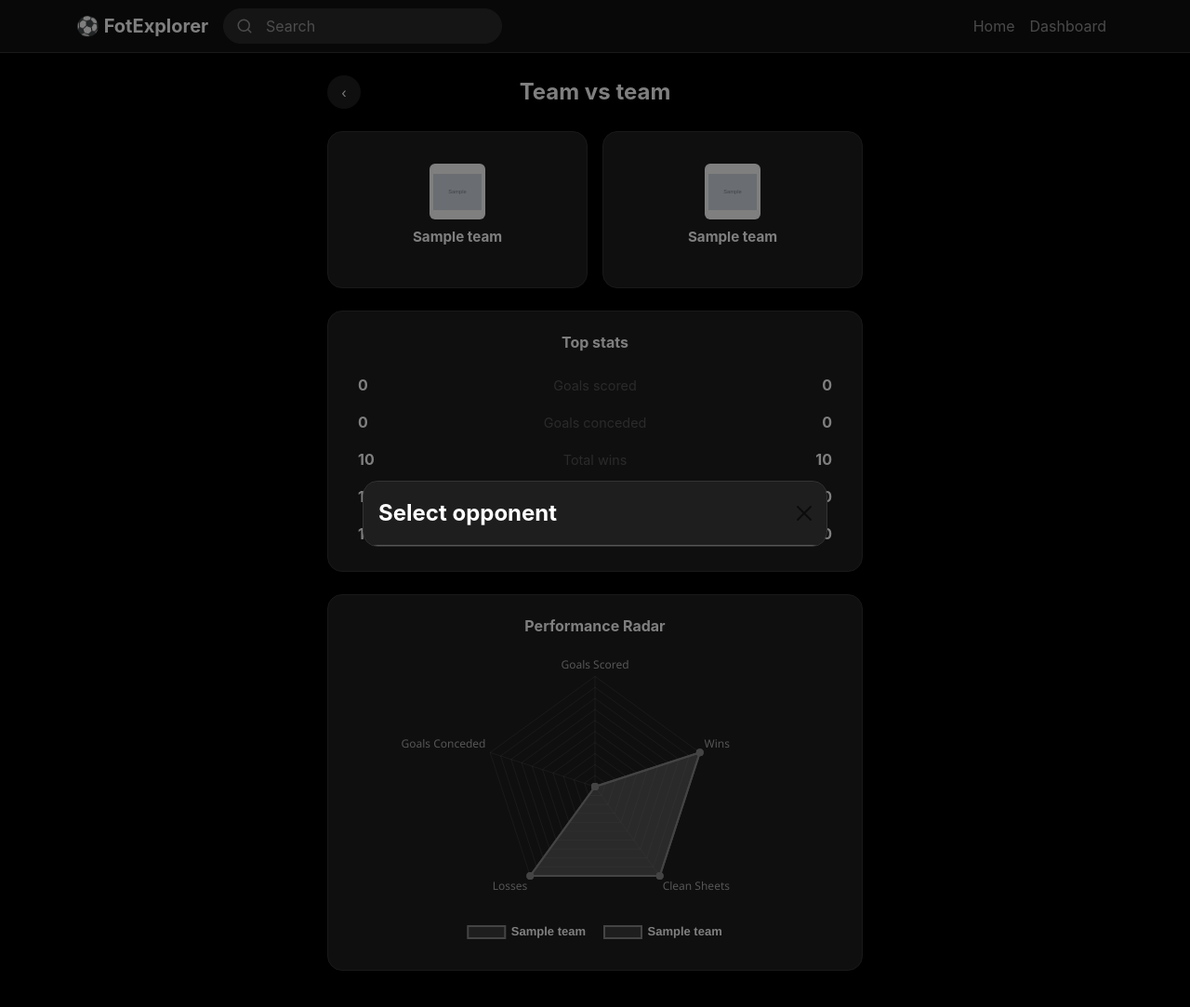
After one commit to ivedantmistry/SDP_Football_App_Project_2026, a Flask app: template templates/compare.html in a window 1280 px wide, after a click that opens the changed part. The commit adds this page. Shown: the top 1083 px of the page at 93% size. Run offline with Flask 3, Linux system fonts and the light colour scheme; the template is opened without the code that fills it: most values are stand-ins (such as "Sample title", 1, 10 or a date in 2020); grey boxes marked "Sample" are stand-in pictures; some libraries are stand-ins or nearby versions.

Commit message:
feat: implement FotMob-style team comparison with radar chart, dynamic colors, and robust API handling

```diff
--- a/app.py
+++ b/app.py
@@ -5,7 +5,6 @@ from flask import Flask, jsonify, render_template, request, redirect, url_for
 from api_client import (
     fetch_squad_from_api,
     get_team_coach,
-    get_team_fixtures,
     get_top_scorers,
     search_teams_list,
     get_exact_team,
@@ -243,9 +242,19 @@ def stadiums():
 
     if team_data:
         team_id = team_data["id"]
-        fixtures_data = get_team_fixtures(team_id)
 
-        # fixtures_data = api_manager.get_team_fixtures(team_id)
+        fixtures_data = api_manager.get_team_fixtures(team_id)
+
+        team_league_id = 39
+        if fixtures_data and fixtures_data.get("all_matches"):
+            league_counts = {}
+            for match in fixtures_data["all_matches"]:
+                lid = match.get("league_id")
+                if lid:
+                    league_counts[lid] = league_counts.get(lid, 0) + 1
+
+            if league_counts:
+                team_league_id = max(league_counts, key=league_counts.get)
 
         # Coach Lazy Loading Logic
         coach_data = db_manager.get_team_coach_local(team_id)
@@ -321,6 +330,7 @@ def stadiums():
             fixtures=fixtures_data,
             squad=final_squad,
             coach=coach_data,
+            team_league_id=team_league_id,
         )
     else:
         return f"<body style='background-color: #000; color: #fff; text-align: center;'><h1>Team '{team_query}' not found.</h1><a href='/' style='color: #fff;'>Try again</a></body>"
@@ -361,5 +371,89 @@ def dashboard():
     return render_template("dashboard.html")
 
 
+@app.route("/compare")
+def compare_teams():
+    """
+    Renders the Team vs Team comparison dashboard (FotMob style).
+    Requires a primary team (team1) and an optional secondary team (team2).
+    """
+    # Retrieve query parameters
+    team1_id = request.args.get("team1")
+    league_id = request.args.get("league", "39")  # Default to Premier League
+    season = 2024  # Current active season
+
+    # Redirect to home if the primary team ID is missing
+    if not team1_id:
+        return redirect(url_for("index"))
+
+    # Fetch statistics for the primary team
+    stats1 = api_manager.get_team_statistics(league_id, season, team1_id)
+    if not stats1:
+        return "<body style='background-color: #000; color: #fff; text-align: center; margin-top: 50px;'><h1>Statistics not available for this team.</h1></body>"
+
+    league_teams = api_manager.get_teams_in_league(league_id, season)
+
+    if league_teams:
+        league_teams.sort(key=lambda x: x["team"]["name"])
+
+    # Fetch statistics for the secondary team if selected by the user
+    team2_id = request.args.get("team2")
+    stats2 = None
+    if team2_id:
+        stats2 = api_manager.get_team_statistics(league_id, season, team2_id)
+
+    color1 = get_team_color(stats1["team"]["name"])
+    color2 = "#10b981"
+
+    if stats2:
+        color2 = get_team_color(stats2["team"]["name"])
+
+        if color1 == color2:
+            color2 = "#ffffff"
+
+    return render_template(
+        "compare.html",
+        stats1=stats1,
+        stats2=stats2,
+        league_id=league_id,
+        league_teams=league_teams,
+        color1=color1,
+        color2=color2,
+    )
+
+
+def get_team_color(team_name):
+    """Xác định màu sắc chủ đạo của đội bóng dựa vào tên."""
+    name = team_name.lower()
+
+    # Nhóm Đỏ (Red)
+    if any(
+        x in name
+        for x in [
+            "bayern",
+            "arsenal",
+            "liverpool",
+            "manchester united",
+            "roma",
+            "milan",
+        ]
+    ):
+        return "#ef4444"
+    elif any(x in name for x in ["chelsea", "everton", "schalke", "leicester"]):
+        return "#3b82f6"
+    elif any(x in name for x in ["manchester city", "lazio", "napoli"]):
+        return "#60a5fa"
+    elif any(x in name for x in ["dortmund", "villareal", "norwich"]):
+        return "#eab308"
+    elif any(x in name for x in ["real madrid", "tottenham", "juventus", "newcastle"]):
+        return "#f3f4f6"
+    elif any(x in name for x in ["paris", "psg"]):
+        return "#1e3a8a"
+
+    # Nếu đội bóng lạ, tạo màu ngẫu nhiên nhưng cố định theo tên
+    colors = ["#10b981", "#8b5cf6", "#f59e0b", "#06b6d4", "#ec4899"]
+    return colors[sum(ord(c) for c in name) % len(colors)]
+
+
 if __name__ == "__main__":
     app.run(debug=True, port=5000)
--- /dev/null
+++ b/templates/compare.html
@@ -0,0 +1,446 @@
+{% extends "base.html" %} {% block content %}
+<script src="https://cdn.jsdelivr.net/npm/chart.js"></script>
+
+<style>
+  .form-dot {
+    width: 8px;
+    height: 8px;
+    border-radius: 50%;
+    display: inline-block;
+  }
+  .form-w {
+    background-color: #10b981;
+  }
+  .form-d {
+    background-color: #6b7280;
+  }
+  .form-l {
+    background-color: #ef4444;
+  }
+</style>
+
+<div class="container-fluid mt-4" style="max-width: 600px; margin: 0 auto">
+  <div class="d-flex justify-content-between align-items-center mb-4">
+    <a
+      href="javascript:history.back()"
+      class="btn btn-sm text-white rounded-circle d-flex align-items-center justify-content-center"
+      style="
+        background-color: #1e1e1e;
+        width: 36px;
+        height: 36px;
+        text-decoration: none;
+      "
+    >
+      &lsaquo;
+    </a>
+    <h5 class="text-white mb-0 fw-bold">Team vs team</h5>
+    <div style="width: 36px"></div>
+  </div>
+
+  <div class="row g-3 mb-4">
+    <div class="col-6">
+      <div
+        class="widget-card d-flex flex-column align-items-center justify-content-center p-4 h-100"
+        style="
+          background-color: #1e1e1e;
+          border-radius: 16px;
+          border: 1px solid #333;
+        "
+      >
+        <div
+          class="bg-white rounded d-flex align-items-center justify-content-center p-1 mb-2"
+          style="width: 60px; height: 60px"
+        >
+          <img
+            src="{{ stats1.team.logo }}"
+            alt="Team 1"
+            style="width: 100%; height: 100%; object-fit: contain"
+          />
+        </div>
+        <span class="text-white fw-bold text-center" style="font-size: 0.95rem"
+          >{{ stats1.team.name }}</span
+        >
+
+        <div class="d-flex gap-1 mt-2">
+          {% set form1 = stats1.form or "" %} {% for char in form1[-5:] %}
+          <span
+            class="form-dot {% if char == 'W' %}form-w{% elif char == 'D' %}form-d{% else %}form-l{% endif %}"
+          ></span>
+          {% endfor %}
+        </div>
+      </div>
+    </div>
+
+    <div class="col-6">
+      <div
+        class="widget-card d-flex flex-column align-items-center justify-content-center p-4 h-100 transition-hover"
+        style="
+          background-color: #1e1e1e;
+          border-radius: 16px;
+          border: 1px solid #333;
+          cursor: pointer;
+        "
+        data-bs-toggle="modal"
+        data-bs-target="#selectTeamModal"
+      >
+        {% if stats2 %}
+        <div
+          class="bg-white rounded d-flex align-items-center justify-content-center p-1 mb-2"
+          style="width: 60px; height: 60px"
+        >
+          <img
+            src="{{ stats2.team.logo }}"
+            alt="Team 2"
+            style="width: 100%; height: 100%; object-fit: contain"
+          />
+        </div>
+        <span class="text-white fw-bold text-center" style="font-size: 0.95rem"
+          >{{ stats2.team.name }}</span
+        >
+
+        <div class="d-flex gap-1 mt-2">
+          {% set form2 = stats2.form or "" %} {% for char in form2[-5:] %}
+          <span
+            class="form-dot {% if char == 'W' %}form-w{% elif char == 'D' %}form-d{% else %}form-l{% endif %}"
+          ></span>
+          {% endfor %}
+        </div>
+
+        {% elif request.args.get('team2') %}
+        <div
+          class="rounded-circle d-flex align-items-center justify-content-center mb-2"
+          style="width: 50px; height: 50px; background-color: #ef4444"
+        >
+          <span class="text-white fw-bold">!</span>
+        </div>
+        <span class="text-danger fw-bold text-center" style="font-size: 0.9rem"
+          >API Busy</span
+        >
+        <span class="text-muted text-center" style="font-size: 0.75rem"
+          >Click to retry</span
+        >
+
+        {% else %}
+        <div
+          class="rounded-circle d-flex align-items-center justify-content-center mb-2"
+          style="width: 50px; height: 50px; background-color: #2b2b2b"
+        >
+          <span class="text-muted" style="font-size: 1.5rem; margin-top: -2px"
+            >+</span
+          >
+        </div>
+        <span class="text-success fw-bold text-center" style="font-size: 0.9rem"
+          >Select team</span
+        >
+        {% endif %}
+      </div>
+    </div>
+  </div>
+
+  <div class="modal fade" id="selectTeamModal" tabindex="-1" aria-hidden="true">
+    <div class="modal-dialog modal-dialog-centered modal-dialog-scrollable">
+      <div
+        class="modal-content"
+        style="
+          background-color: #1e1e1e;
+          border: 1px solid #333;
+          border-radius: 16px;
+        "
+      >
+        <div class="modal-header border-bottom border-secondary">
+          <h5 class="modal-title text-white fw-bold">Select opponent</h5>
+          <button
+            type="button"
+            class="btn-close btn-close-white"
+            data-bs-dismiss="modal"
+            aria-label="Close"
+          ></button>
+        </div>
+        <div class="modal-body p-0">
+          <div class="list-group list-group-flush rounded-bottom">
+            {% for item in league_teams %} {% if item.team.id != stats1.team.id
+            %}
+            <a
+              href="{{ url_for('compare_teams', team1=stats1.team.id, league=league_id, team2=item.team.id) }}"
+              class="list-group-item list-group-item-action d-flex align-items-center text-white border-bottom border-secondary transition-hover"
+              style="background-color: transparent; padding: 12px 20px"
+            >
+              <img
+                src="{{ item.team.logo }}"
+                style="
+                  width: 28px;
+                  height: 28px;
+                  object-fit: contain;
+                  margin-right: 15px;
+                "
+                class="bg-white rounded p-1"
+              />
+              <span class="fw-medium">{{ item.team.name }}</span>
+            </a>
+            {% endif %} {% endfor %}
+          </div>
+        </div>
+      </div>
+    </div>
+  </div>
+
+  {% if stats2 %} {% set tc1 = '#000' if color1 in ['#ffffff', '#eab308',
+  '#f3f4f6'] else '#fff' %} {% set tc2 = '#000' if color2 in ['#ffffff',
+  '#eab308', '#f3f4f6'] else '#fff' %} {% set goals1 = (stats1.get('goals',
+  {}).get('for', {}).get('total', {}).get('home') or 0) + (stats1.get('goals',
+  {}).get('for', {}).get('total', {}).get('away') or 0) %} {% set goals2 =
+  (stats2.get('goals', {}).get('for', {}).get('total', {}).get('home') or 0) +
+  (stats2.get('goals', {}).get('for', {}).get('total', {}).get('away') or 0) %}
+  {% set conceded1 = (stats1.get('goals', {}).get('against', {}).get('total',
+  {}).get('home') or 0) + (stats1.get('goals', {}).get('against',
+  {}).get('total', {}).get('away') or 0) %} {% set conceded2 =
+  (stats2.get('goals', {}).get('against', {}).get('total', {}).get('home') or 0)
+  + (stats2.get('goals', {}).get('against', {}).get('total', {}).get('away') or
+  0) %} {% set clean1 = stats1.get('clean_sheet', {}).get('total') or 0 %} {%
+  set clean2 = stats2.get('clean_sheet', {}).get('total') or 0 %} {% set wins1 =
+  stats1.get('fixtures', {}).get('wins', {}).get('total') or 0 %} {% set wins2 =
+  stats2.get('fixtures', {}).get('wins', {}).get('total') or 0 %} {% set losses1
+  = stats1.get('fixtures', {}).get('loses', {}).get('total') or 0 %} {% set
+  losses2 = stats2.get('fixtures', {}).get('loses', {}).get('total') or 0 %}
+
+  <div
+    class="widget-card p-4 mb-4"
+    style="background-color: #1e1e1e; border-radius: 16px; border: 1px solid #333;
+                --c1: {{ color1 }}; --t1: {{ tc1 }};
+                --c2: {{ color2 }}; --t2: {{ tc2 }};"
+  >
+    <style>
+      .highlight-team1 {
+        background-color: var(--c1);
+        color: var(--t1);
+      }
+      .highlight-team2 {
+        background-color: var(--c2);
+        color: var(--t2);
+      }
+      .stat-normal {
+        color: #ffffff;
+      }
+    </style>
+
+    <h6 class="text-center text-white fw-bold mb-4">Top stats</h6>
+
+    <div class="row align-items-center mb-3">
+      <div class="col-3 text-start">
+        <span
+          class="fw-bold px-2 rounded {% if goals1 > goals2 %}highlight-team1{% else %}stat-normal{% endif %}"
+          >{{ goals1 }}</span
+        >
+      </div>
+      <div class="col-6 text-center">
+        <span class="text-muted" style="font-size: 0.9rem">Goals scored</span>
+      </div>
+      <div class="col-3 text-end">
+        <span
+          class="fw-bold px-2 rounded {% if goals2 > goals1 %}highlight-team2{% else %}stat-normal{% endif %}"
+          >{{ goals2 }}</span
+        >
+      </div>
+    </div>
+
+    <div class="row align-items-center mb-3">
+      <div class="col-3 text-start">
+        <span
+          class="fw-bold px-2 rounded {% if conceded1 < conceded2 %}highlight-team1{% else %}stat-normal{% endif %}"
+          >{{ conceded1 }}</span
+        >
+      </div>
+      <div class="col-6 text-center">
+        <span class="text-muted" style="font-size: 0.9rem">Goals conceded</span>
+      </div>
+      <div class="col-3 text-end">
+        <span
+          class="fw-bold px-2 rounded {% if conceded2 < conceded1 %}highlight-team2{% else %}stat-normal{% endif %}"
+          >{{ conceded2 }}</span
+        >
+      </div>
+    </div>
+
+    <div class="row align-items-center mb-3">
+      <div class="col-3 text-start">
+        <span
+          class="fw-bold px-2 rounded {% if wins1 > wins2 %}highlight-team1{% else %}stat-normal{% endif %}"
+          >{{ wins1 }}</span
+        >
+      </div>
+      <div class="col-6 text-center">
+        <span class="text-muted" style="font-size: 0.9rem">Total wins</span>
+      </div>
+      <div class="col-3 text-end">
+        <span
+          class="fw-bold px-2 rounded {% if wins2 > wins1 %}highlight-team2{% else %}stat-normal{% endif %}"
+          >{{ wins2 }}</span
+        >
+      </div>
+    </div>
+
+    <div class="row align-items-center mb-3">
+      <div class="col-3 text-start">
+        <span
+          class="fw-bold px-2 rounded {% if losses1 < losses2 %}highlight-team1{% else %}stat-normal{% endif %}"
+          >{{ losses1 }}</span
+        >
+      </div>
+      <div class="col-6 text-center">
+        <span class="text-muted" style="font-size: 0.9rem">Total losses</span>
+      </div>
+      <div class="col-3 text-end">
+        <span
+          class="fw-bold px-2 rounded {% if losses2 < losses1 %}highlight-team2{% else %}stat-normal{% endif %}"
+          >{{ losses2 }}</span
+        >
+      </div>
+    </div>
+
+    <div class="row align-items-center mb-1">
+      <div class="col-3 text-start">
+        <span
+          class="fw-bold px-2 rounded {% if clean1 > clean2 %}highlight-team1{% else %}stat-normal{% endif %}"
+          >{{ clean1 }}</span
+        >
+      </div>
+      <div class="col-6 text-center">
+        <span class="text-muted" style="font-size: 0.9rem">Clean sheets</span>
+      </div>
+      <div class="col-3 text-end">
+        <span
+          class="fw-bold px-2 rounded {% if clean2 > clean1 %}highlight-team2{% else %}stat-normal{% endif %}"
+          >{{ clean2 }}</span
+        >
+      </div>
+    </div>
+  </div>
+
+  <div
+    class="widget-card p-4 mt-3 mb-5"
+    style="
+      background-color: #1e1e1e;
+      border-radius: 16px;
+      border: 1px solid #333;
+    "
+  >
+    <h6 class="text-center text-white fw-bold mb-3">Performance Radar</h6>
+
+    <div
+      style="
+        position: relative;
+        height: 320px;
+        width: 100%;
+        display: flex;
+        justify-content: center;
+      "
+    >
+      <canvas
+        id="teamComparisonChart"
+        data-team1-name="{{ stats1.team.name }}"
+        data-team1-stats="{{ goals1 }},{{ wins1 }},{{ clean1 }},{{ losses1 }},{{ conceded1 }}"
+        data-team1-color="{{ color1 }}"
+        data-team2-name="{{ stats2.team.name }}"
+        data-team2-stats="{{ goals2 }},{{ wins2 }},{{ clean2 }},{{ losses2 }},{{ conceded2 }}"
+        data-team2-color="{{ color2 }}"
+      ></canvas>
+    </div>
+  </div>
+  {% endif %}
+</div>
+
+<script>
+  document.addEventListener("DOMContentLoaded", function () {
+    const canvas = document.getElementById("teamComparisonChart");
+    if (!canvas) return;
+
+    const ctx = canvas.getContext("2d");
+
+    const team1Name = canvas.dataset.team1Name;
+    const team1Stats = canvas.dataset.team1Stats.split(",").map(Number);
+    const color1 = canvas.dataset.team1Color;
+
+    const team2Name = canvas.dataset.team2Name;
+    const team2Stats = canvas.dataset.team2Stats.split(",").map(Number);
+    const color2 = canvas.dataset.team2Color;
+
+    const hexToRgbA = (hex, alpha) => {
+      let c;
+      if (/^#([A-Fa-f0-9]{3}){1,2}$/.test(hex)) {
+        c = hex.substring(1).split("");
+        if (c.length === 3) {
+          c = [c[0], c[0], c[1], c[1], c[2], c[2]];
+        }
+        c = "0x" + c.join("");
+        return (
+          "rgba(" +
+          [(c >> 16) & 255, (c >> 8) & 255, c & 255].join(",") +
+          "," +
+          alpha +
+          ")"
+        );
+      }
+      return `rgba(255, 255, 255, ${alpha})`;
+    };
+
+    new Chart(ctx, {
+      type: "radar",
+      data: {
+        labels: [
+          "Goals Scored",
+          "Wins",
+          "Clean Sheets",
+          "Losses",
+          "Goals Conceded",
+        ],
+        datasets: [
+          {
+            label: team1Name,
+            data: team1Stats,
+            backgroundColor: hexToRgbA(color1, 0.3),
+            borderColor: color1,
+            pointBackgroundColor: color1,
+            borderWidth: 2,
+          },
+          {
+            label: team2Name,
+            data: team2Stats,
+            backgroundColor: hexToRgbA(color2, 0.3),
+            borderColor: color2,
+            pointBackgroundColor: color2,
+            borderWidth: 2,
+          },
+        ],
+      },
+      options: {
+        responsive: true,
+        maintainAspectRatio: false,
+        scales: {
+          r: {
+            angleLines: { color: "rgba(255, 255, 255, 0.1)" },
+            grid: { color: "rgba(255, 255, 255, 0.1)" },
+            pointLabels: {
+              color: "#aaaaaa",
+              font: {
+                size: 12,
+                family: "'Segoe UI', Tahoma, Geneva, Verdana, sans-serif",
+              },
+            },
+            ticks: { display: false },
+          },
+        },
+        plugins: {
+          legend: {
+            position: "bottom",
+            labels: {
+              color: "#ffffff",
+              padding: 20,
+              font: { size: 13, weight: "bold" },
+            },
+          },
+        },
+      },
+    });
+  });
+</script>
+{% endblock %}
```
Also changed, not shown: football_api_manager.py (+36 -0 lines), templates/team.html (+23 -5 lines).
